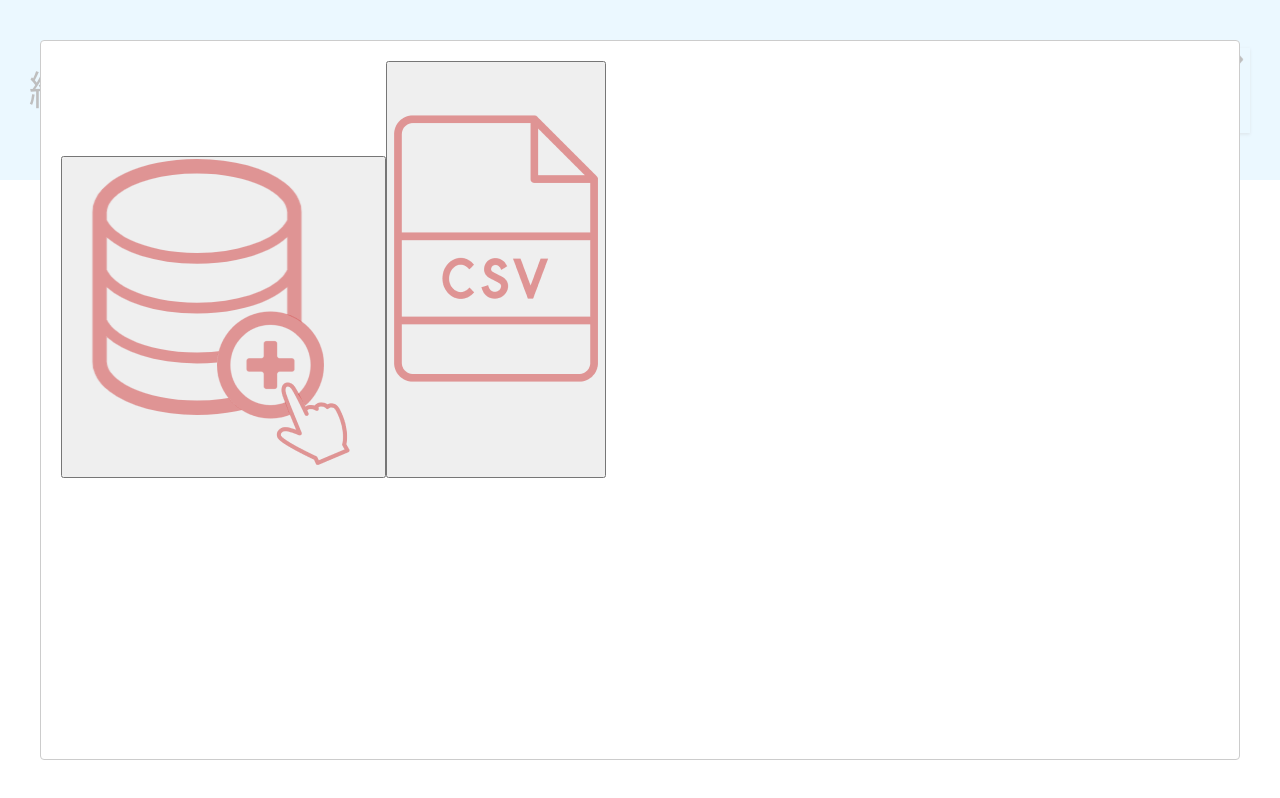
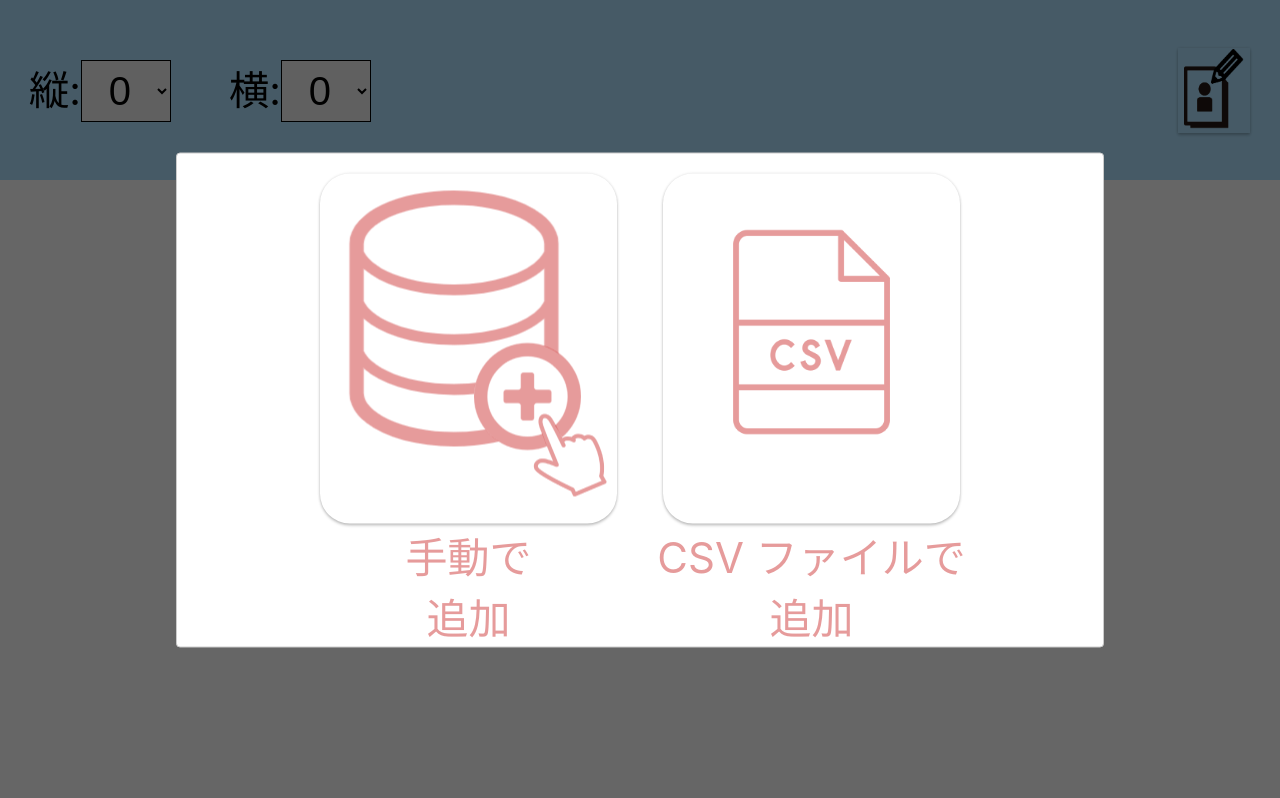
Before and after one commit to Fuyuki006/card_attendance_app_front_ver1.0.0, a React (Create React App) app: page /tagwall in a window 1280 px wide. Both pictures are taken after a click on the button 1214 px from the left and 90 px from the top of the page. Built offline with nearby package versions, Linux system fonts and the light colour scheme; a web font is replaced by a local one.

Commit message:
implementation-member-registration-modal

```diff
--- /dev/null
+++ b/src/components/atoms/MemberCSVButton/MemberCSVButton.scss
@@ -0,0 +1,28 @@
+.MemberCSVButton {
+ &-button {
+    width: 297px;
+    height: 350px;
+    flex-shrink: 0;
+    background-color: #FFFFFF;
+    border: none;
+    cursor: pointer;
+    box-shadow: 0 0 3px 0 rgba(0,0,0,.12), 0 2px 3px 0 rgba(0,0,0,.22);
+    transition: .3s;
+    border-radius: 30px;
+ }
+
+ &-image {
+   height: 90%;
+ }
+
+&-button:hover {
+    box-shadow: 0 15px 30px -5px rgba(0,0,0,.15), 0 0 5px rgba(0,0,0,.1);
+    transform: translateY(-4px);
+}
+
+&-button:active {
+    -webkit-transform: translateY(4px);
+    transform: translateY(4px);
+    border-bottom: none;
+}
+}
--- a/src/components/atoms/MemberCSVButton/MemberCSVButton.tsx
+++ b/src/components/atoms/MemberCSVButton/MemberCSVButton.tsx
@@ -1,9 +1,10 @@
 import React from "react";
+import "./MemberCSVButton.scss";
 
 export default class MemberCSVButton extends React.Component {
   render() {
     return (
-      <button>
+      <button className="MemberCSVButton-button">
         <img
           src="./images/member-registration-csv.png"
           alt="MemberRegistrationCSVImage"
--- /dev/null
+++ b/src/components/atoms/MemberManualButton/MemberManualButton.scss
@@ -0,0 +1,28 @@
+.MemberManualButton {
+ &-button {
+   width: 297px;
+   height: 350px;
+   flex-shrink: 0;
+   background-color: #FFFFFF;
+   border: none;
+   cursor: pointer;
+   box-shadow: 0 0 3px 0 rgba(0,0,0,.12), 0 2px 3px 0 rgba(0,0,0,.22);
+   transition: .3s;
+   border-radius: 30px;
+ }
+
+ &-image {
+ }
+
+
+ &-button:hover {
+   box-shadow: 0 15px 30px -5px rgba(0,0,0,.15), 0 0 5px rgba(0,0,0,.1);
+   transform: translateY(-4px);
+}
+
+&-button:active {
+   -webkit-transform: translateY(4px);
+   transform: translateY(4px);
+   border-bottom: none;
+}
+}
--- a/src/components/atoms/MemberManualButton/MemberManualButton.tsx
+++ b/src/components/atoms/MemberManualButton/MemberManualButton.tsx
@@ -1,9 +1,10 @@
 import React from "react";
+import "./MemberManualButton.scss";
 
 export default class MemberManualButton extends React.Component {
   render() {
     return (
-      <button>
+      <button className="MemberManualButton-button">
         <img
           src="./images/member-registration-manual.png"
           alt="MemberRegistrationManualImage"
--- /dev/null
+++ b/src/components/molecules/MemberRegistrationModal/MemberRegistrationModal.scss
@@ -0,0 +1,43 @@
+.MemberRegistrationModal {
+    &-container {
+        display: flex;
+        justify-content: center;
+
+    }
+
+    &-manualButton-container {
+        text-align: center;
+    }
+
+    &-csvButton-container {
+        text-align: center;
+    }
+
+    &-manualText {
+        width: 343px;
+        height: 83px;
+        flex-shrink: 0;
+        color: rgba(209, 71, 71, 0.54);
+        text-align: center;
+        font-family: "Inter";
+        font-size: 42px;
+        font-style: normal;
+        font-weight: 400;
+        line-height: normal;
+        text-align: center;
+    }
+
+    &-csvText {
+        width: 343px;
+        height: 83px;
+        flex-shrink: 0;
+        color: rgba(209, 71, 71, 0.54);
+        text-align: center;
+        font-family: "Inter";
+        font-size: 42px;
+        font-style: normal;
+        font-weight: 400;
+        line-height: normal;
+        text-align: center;
+    }
+}
--- a/src/components/molecules/MemberRegistrationModal/MemberRegistrationModal.tsx
+++ b/src/components/molecules/MemberRegistrationModal/MemberRegistrationModal.tsx
@@ -1,13 +1,24 @@
 import React from "react";
 import MemberManualButton from "../../atoms/MemberManualButton/MemberManualButton";
 import MemberCSVButton from "../../atoms/MemberCSVButton/MemberCSVButton";
+import "./MemberRegistrationModal.scss";
 
 export default class MemberRegistrationModal extends React.Component {
   render() {
     return (
       <div className="MemberRegistrationModal-container">
-        <MemberManualButton />
-        <MemberCSVButton />
+        <div className="MemberRegistrationModal-manualButton-container">
+          <MemberManualButton />
+          <div className="MemberRegistrationModal-manualText">
+            手動で<br></br>追加
+          </div>
+        </div>
+        <div className="MemberRegistrationModal-csvButton-container">
+          <MemberCSVButton />
+          <div className="MemberRegistrationModal-csvText">
+            CSV ファイルで追加
+          </div>
+        </div>
       </div>
     );
   }
--- a/src/components/organisms/Header/Header.scss
+++ b/src/components/organisms/Header/Header.scss
@@ -31,5 +31,6 @@
         margin-right: 30px;
         margin-left: auto;
     }
+
  }
 }
--- a/src/components/organisms/Header/TagWallPage/Header.tsx
+++ b/src/components/organisms/Header/TagWallPage/Header.tsx
@@ -12,6 +12,24 @@ interface HeaderProps {}
 interface HeaderState {
   modal: boolean;
 }
+const customModalStyles = {
+  content: {
+    width: "886px",
+    height: "453px",
+    top: "50%",
+    left: "50%",
+    right: "auto",
+    bottom: "auto",
+    marginRight: "-50%",
+    transform: "translate(-50%, -50%)",
+    overflow: "hidden",
+  },
+  overlay: {
+    top: 0,
+    left: 0,
+    backgroundColor: "rgba(0,0,0,0.60)",
+  },
+};
 
 export default class Header extends React.Component<HeaderProps, HeaderState> {
   constructor(props: HeaderProps) {
@@ -45,10 +63,14 @@ export default class Header extends React.Component<HeaderProps, HeaderState> {
         />
         <nav className="Header-tagwall-registration-container">
           <MemberRegistrationButton onClick={this.openModal} />
-          <Modal isOpen={this.state.modal} ariaHideApp={false}>
-            <MemberRegistrationModal />
-          </Modal>
         </nav>
+        <Modal
+          isOpen={this.state.modal}
+          ariaHideApp={false}
+          style={customModalStyles}
+        >
+          <MemberRegistrationModal />
+        </Modal>
       </header>
     );
   }
--- a/src/components/pages/IndexPage.tsx
+++ b/src/components/pages/IndexPage.tsx
@@ -10,7 +10,7 @@ export default class Index extends React.Component {
       <div className="Index">
         <MediaQuery query="(max-width: 767px)">
           {/* // iPadの横幅を分岐点にしている */}
-          <div>ここにスマートフォン向けの要素を書く</div>
+          {/* <div>ここにスマートフォン向けの要素を書く</div> */}
         </MediaQuery>
         <MediaQuery query="(min-width: 768px)">
           {/* // iPadの横幅を分岐点にしている */}
--- a/src/components/pages/TagWallPage.tsx
+++ b/src/components/pages/TagWallPage.tsx
@@ -24,7 +24,7 @@ export default class TagWall extends React.Component<TagWallProps> {
             tagWallRowValue={this.props.tagWallRowValue}
             tagWallColumnValue={this.props.tagWallColumnValue}
           />
-          <div>ここにPC向けの要素を書く</div>
+          {/* <div>ここにPC向けの要素を書く</div> */}
         </MediaQuery>
       </div>
     );
```
